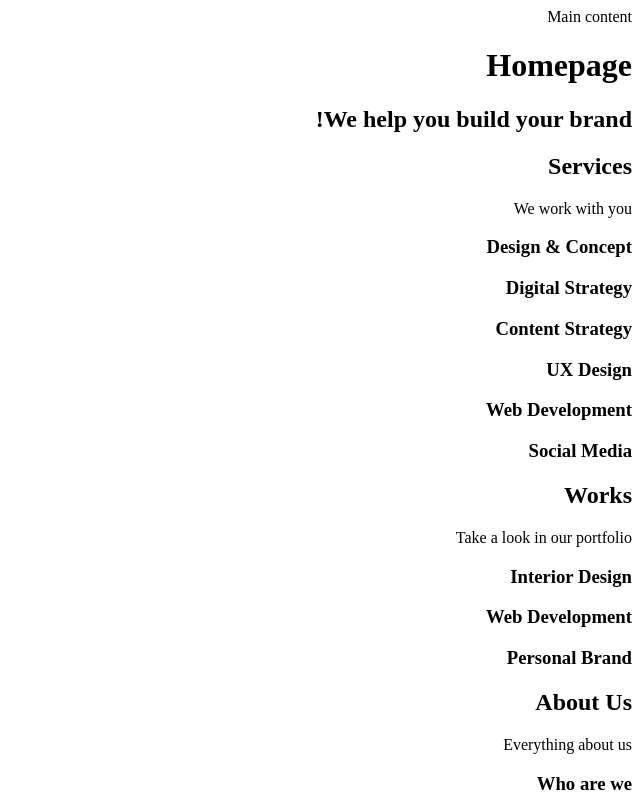
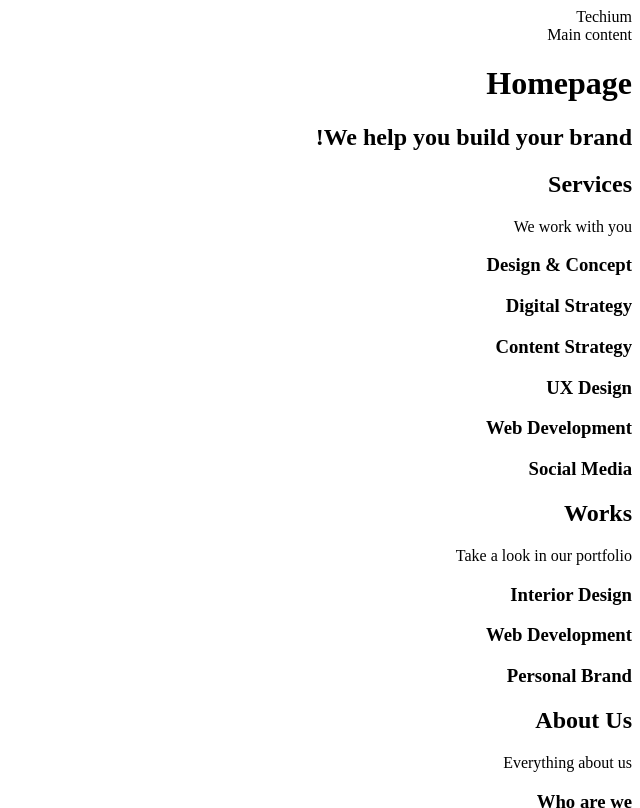
Before and after one commit to ivanpachecos/holbertonschool-web_front_end, a plain HTML site: page html_advanced/14-index.html in a window 1280 px wide. Shown: the top 808 px of the page, without its empty margins (640-1280 px from the left). Drawn offline with Linux system fonts and the light colour scheme.

Commit message:
add new tag span

```diff
--- a/html_advanced/14-index.html
+++ b/html_advanced/14-index.html
@@ -10,6 +10,7 @@
     </head>
     <body>
         <header>
+            <span>Techium</span>
             <nav></nav>
         </header>
         <main>Main content
```
